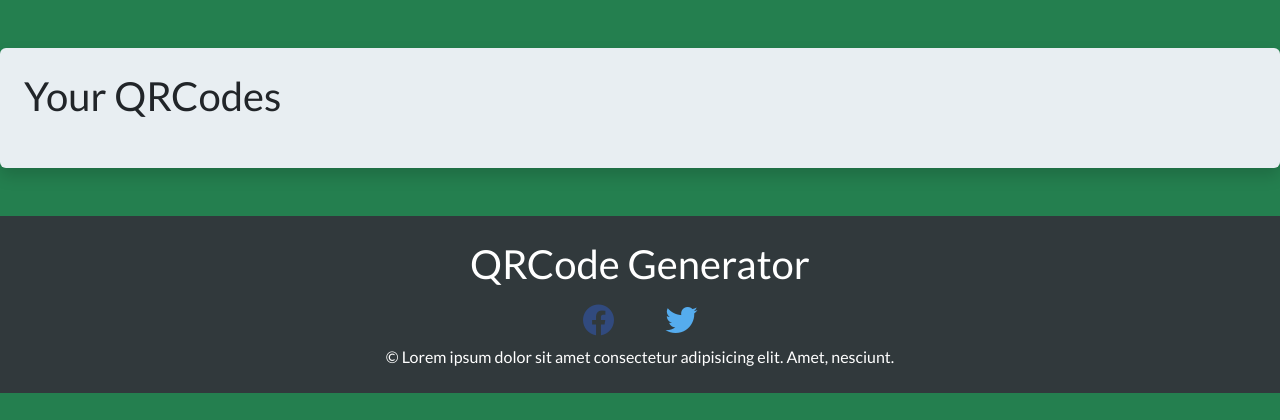
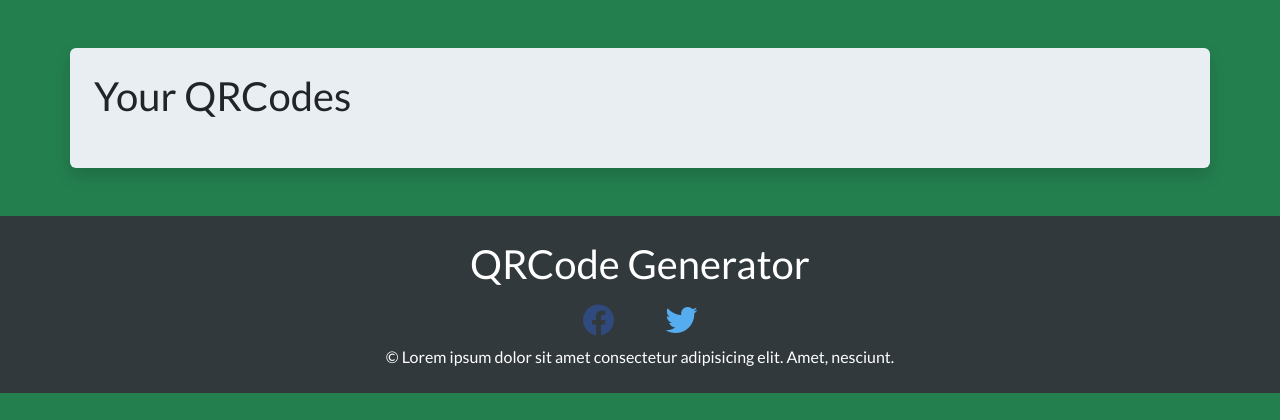
Before and after one commit to bcdipesh/qrcode-generator, a Flask app: template templates/qrcode.html in a window 1280 px wide. Shown: the part 72-492 px from the top of the page. Run offline with Flask 3, Linux system fonts and the light colour scheme; the template is opened without the code that fills it, so the values that code supplies are empty; some libraries are stand-ins or nearby versions.

Commit message:
Fix style

```diff
--- a/templates/qrcode.html
+++ b/templates/qrcode.html
@@ -1,7 +1,7 @@
 {% extends 'base.html' %}
 
 {% block content %}
-<div id="qrcode" class="bg-walls-of-santorini rounded p-4 my-5 shadow">
+<div id="qrcode" class="container bg-walls-of-santorini rounded p-4 my-5 shadow">
     <h2>Your QRCodes</h2>
     <div class="list-group mt-4">
         {% for qr_code in qr_codes %}
```
